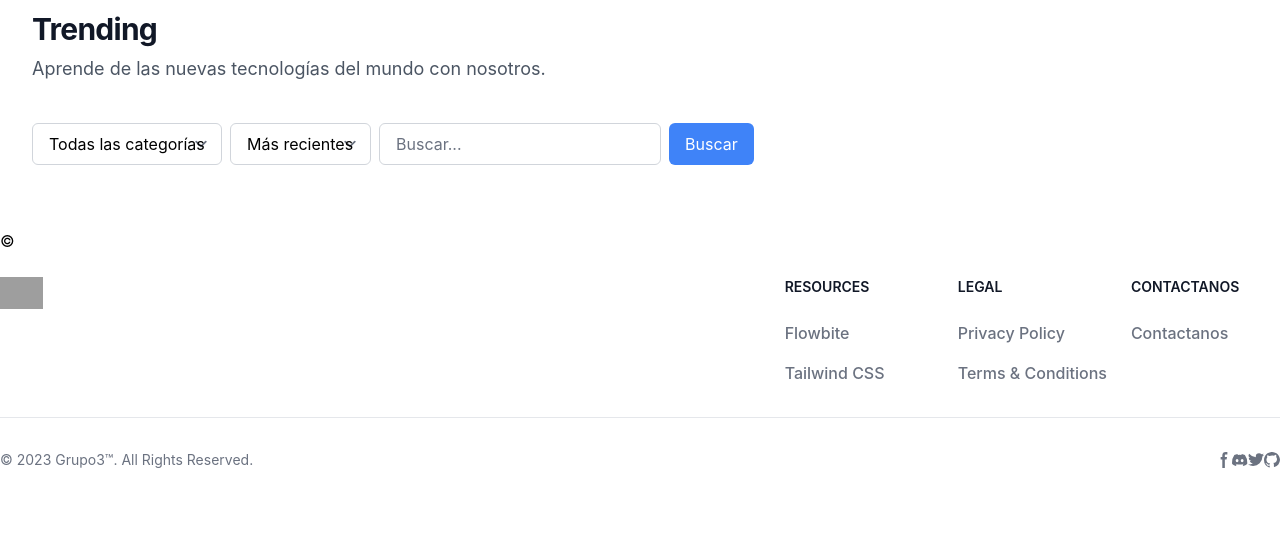
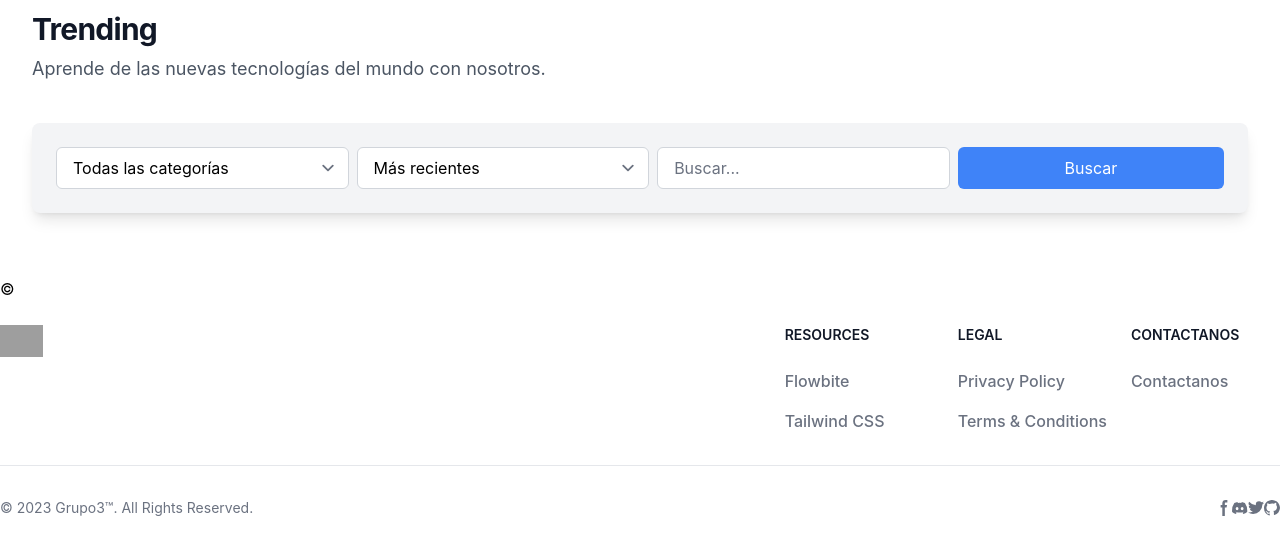
Before and after one commit to M0narc/django_news_app, a Django app: page / in a window 1280 px wide. Shown: the part 176-717 px from the top of the page. Run offline with Django 5.2, Linux system fonts and the light colour scheme; data that the repository does not hold is empty; some libraries are stand-ins or nearby versions; grey boxes are pictures that could not be loaded.

Commit message:
navbar y barra de busqueda responsive

```diff
--- a/src/templates/home.html
+++ b/src/templates/home.html
@@ -3,19 +3,19 @@
 {% block title %}TECNOTICIAS{% endblock %}
 
 {% block content %}
-<div class="bg-white py-8 sm:py-32">
+<div class="bg-white md:flex-row py-8 sm:py-32">
   <div class="mx-auto max-w-7xl px-6 lg:px-8">
     <h2 class="text-3xl font-bold tracking-tight text-gray-900 sm:text-4xl">Trending</h2>
     <p class="mt-2 text-lg leading-8 text-gray-600">Aprende de las nuevas tecnologías del mundo con nosotros.</p>
 
 
-    <div class="flex pb-8 gap-4 mt-10">
+    <div class="pb-8 gap-4 mt-10">
       <form method="GET"
-      class="bg-white sm:py-32">
-    <div class="flex space-x-2">
+      class="md:flex max-w-3xl md:space-x-2 mx-auto p-6 bg-gray-100 rounded-lg shadow-lg space-y-4 md:space-y-0">
 
+    <!-- Select de filtro por categoría -->
     <select name="filtro"
-                class="flex-1 px-4 py-2 border border-gray-300 rounded-md focus:outline-none focus:ring-2 focus:ring-blue-400">
+            class="w-full px-4 py-2 border border-gray-300 rounded-md focus:outline-none focus:ring-2 focus:ring-blue-400">
         <option value="">Todas las categorías</option>
         {% for categoria in categories %}
             <option value="{{ categoria.nombre }}"
@@ -25,8 +25,9 @@
         {% endfor %}
     </select>
 
+    <!-- Select de orden -->
     <select name="orden"
-                class="flex-1 px-4 py-2 border border-gray-300 rounded-md focus:outline-none focus:ring-2 focus:ring-blue-400">
+            class="w-full px-4 py-2 border border-gray-300 rounded-md focus:outline-none focus:ring-2 focus:ring-blue-400">
         <option value="-fecha_publicada"
                 {% if orden_actual == '-fecha_publicada' %}selected{% endif %}>
             Más recientes
@@ -35,27 +36,21 @@
                 {% if orden_actual == 'fecha_publicada' %}selected{% endif %}>
             Más antiguos
         </option>
-            <option value="titulo"
-                    {% if orden_actual == 'titulo' %}selected{% endif %}>
-                A-Z
-            </option>
-            <option value="-titulo"
-                    {% if orden_actual == '-titulo' %}selected{% endif %}>
-                Z-A
-            </option>
     </select>
+    <!-- Input de búsqueda -->
     <input
         type="text"
         name="q"
         placeholder="Buscar..."
         value="{{ query_actual }}"
-        class="flex-1 px-4 py-2 border border-gray-300 rounded-md focus:outline-none focus:ring-2 focus:ring-blue-400"
+        class="w-full px-4 py-2 border border-gray-300 rounded-md focus:outline-none focus:ring-2 focus:ring-blue-400"
     />
+
+    <!-- Botón de búsqueda -->
     <button type="submit"
-            class="bg-blue-500 text-white px-4 py-2 rounded-md hover:bg-blue-600 transition duration-300">
+            class="w-full bg-blue-500 text-white py-2 rounded-md hover:bg-blue-600 transition duration-300">
         Buscar
     </button>
-    </div>
 </form>
     </div>
     {% for articulo in articulos %}
--- a/src/templates/navbar/navbar.html
+++ b/src/templates/navbar/navbar.html
@@ -1,12 +1,19 @@
 {% load static %}
 <nav class="bg-white dark:bg-gray-900 fixed w-full z-20 top-0 border-b border-gray-200 dark:border-gray-600">
-    <div class="max-w-screen-xl mx-auto flex items-center justify-center space-x-10">
+    <div class="max-w-screen-xl mx-auto flex flex-col md:flex-row items-center justify-center space-x-10">
 
         <a href="/" class="max-w-screen-xl w-full flex flex-wrap place-content-start items-center mx-auto p-2">
             <img src="{% static 'images/logocontexto.png' %}"
                  class=" h-20 w-auto"
                  alt="Tecnoticias Logo" />
         </a>
+        {% comment %} Boton de menu en dispositivos moviles {% endcomment %}
+        <button data-collapse-toggle="navbar-default" type="button" class="inline-flex items-center p-2 w-10 h-10 justify-center text-sm text-gray-500 rounded-lg md:hidden hover:bg-gray-100 focus:outline-none focus:ring-2 focus:ring-gray-200 dark:text-gray-400 dark:hover:bg-gray-700 dark:focus:ring-gray-600" aria-controls="navbar-default" aria-expanded="false">
+            <span class="sr-only">Open main menu</span>
+            <svg class="w-5 h-5" aria-hidden="true" xmlns="http://www.w3.org/2000/svg" fill="none" viewBox="0 0 17 14">
+                <path stroke="currentColor" stroke-linecap="round" stroke-linejoin="round" stroke-width="2" d="M1 1h15M1 7h15M1 13h15"/>
+            </svg>
+        </button>
 
         <!-- Botón de tema + Menú -->
         {% comment %} <div class="flex items-center space-x-6">
@@ -27,37 +34,41 @@
                 </svg>
             </button> {% endcomment %}
 
+        <div class="hidden w-full md:block md:w-auto" id="navbar-default">
 
-            <ul class="flex items-center space-x-8 font-medium">
+
+
+            <ul class="font-medium flex flex-col p-4 md:p-0 mt-4 border border-gray-100 rounded-lg bg-gray-50 md:flex-row md:space-x-8 rtl:space-x-reverse md:mt-0 md:border-0 md:bg-white dark:bg-gray-800 md:dark:bg-gray-900 dark:border-gray-700">
                 <li>
+
                   <a href="{% url 'contacto' %}"
-                     class="text-lg text-gray-900 hover:text-blue-700 dark:text-white dark:hover:text-blue-500">
+                     class="block py-2 px-3 text-lg text-gray-900 rounded hover:bg-gray-100 md:hover:bg-transparent md:border-0 md:hover:text-blue-700 md:p-0 dark:text-white md:dark:hover:text-blue-500 dark:hover:bg-gray-700 dark:hover:text-white md:dark:hover:bg-transparent">
                       Contactanos
                   </a>
                 </li>
                 <li>
                     <a href="{% url 'aboutus' %}"
-                       class="text-lg text-gray-900 hover:text-blue-700 dark:text-white dark:hover:text-blue-500">
+                       class="block py-2 px-3 text-lg text-gray-900 rounded hover:bg-gray-100 md:hover:bg-transparent md:border-0 md:hover:text-blue-700 md:p-0 dark:text-white md:dark:hover:text-blue-500 dark:hover:bg-gray-700 dark:hover:text-white md:dark:hover:bg-transparent">
                         About
                     </a>
                 </li>
                 {% if user.is_authenticated %}
                 <li>
                     <a href="{% url 'logout' %}"
-                       class="text-lg text-blue-700 hover:text-blue-300 dark:text-white dark:hover:text-blue-500">
+                       class="block py-2 px-3 text-lg text-blue-700 rounded hover:bg-gray-100 md:hover:bg-transparent md:border-0 md:hover:text-blue-700 md:p-0 dark:text-white md:dark:hover:text-blue-500 dark:hover:bg-gray-700 dark:hover:text-white md:dark:hover:bg-transparent">
                         Logout
                     </a>
                 </li>
                 {% else %}
                 <li>
                     <a href="{% url 'login' %}"
-                       class="text-lg text-gray-900 hover:text-blue-700 dark:text-white dark:hover:text-blue-500">
+                       class="block py-2 px-3 text-lg text-blue-700 rounded hover:bg-gray-100 md:hover:bg-transparent md:border-0 md:hover:text-blue-700 md:p-0 dark:text-white md:dark:hover:text-blue-500 dark:hover:bg-gray-700 dark:hover:text-white md:dark:hover:bg-transparent">
                         Login
                     </a>
                 </li>
                 <li>
                     <a href="{% url 'register' %}"
-                       class="text-lg text-gray-900 hover:text-blue-700 dark:text-white dark:hover:text-blue-500">
+                       class="block py-2 px-3 text-lg text-gray-900 rounded hover:bg-gray-100 md:hover:bg-transparent md:border-0 md:hover:text-blue-700 md:p-0 dark:text-white md:dark:hover:text-blue-500 dark:hover:bg-gray-700 dark:hover:text-white md:dark:hover:bg-transparent">
                         Registrarse
                     </a>
                 </li>
```
Lines whose indentation alone changed are shown as unchanged.
